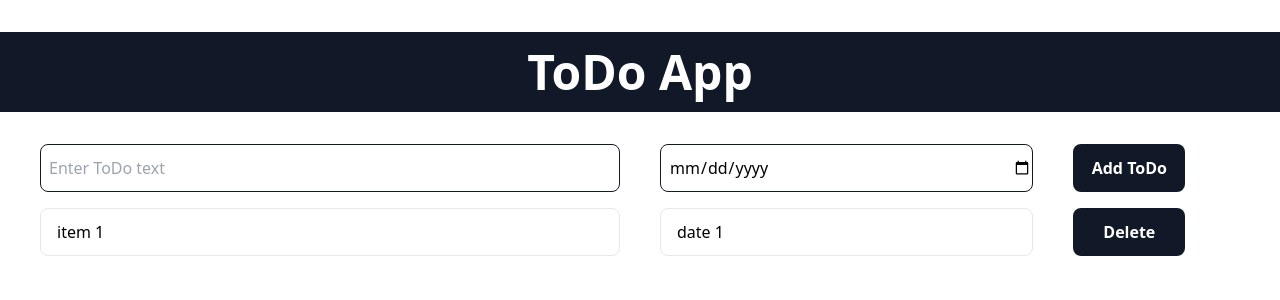
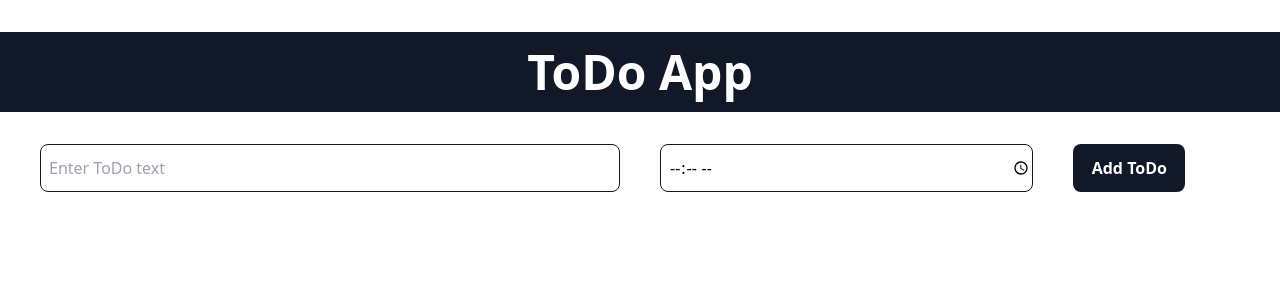
Before and after one commit to Asad9340/ToDo-App, a React (Vite) app: page / in a window 1280 px wide. Shown: the top 300 px of the page. Built offline with nearby package versions, Linux system fonts and the light colour scheme.

Commit message:
added functionality on the add button

```diff
--- a/src/App.jsx
+++ b/src/App.jsx
@@ -1,13 +1,18 @@
+import { useState } from 'react';
 import Header from './Components/Header/Header.jsx';
 import Input from './Components/Input/Input.jsx';
-import Item from './Components/Item/Item';
-
+import Items from './Components/Items.jsx';
 function App() {
+const [todoItems,setTodoItems] =useState([])
+  const handleBtnClick = (todo, dateTime) => {
+    const newTodoItems=[...todoItems,{name:todo,dueDate:dateTime}]
+    setTodoItems(newTodoItems);
+  };
   return (
     <>
-      <Header />
-      <Input />
-      <Item />
+      <Header></Header>
+      <Input handleBtnClick={handleBtnClick}></Input>
+      <Items todoItems={todoItems}></Items>
     </>
   );
 }
--- a/src/Components/Input/Input.jsx
+++ b/src/Components/Input/Input.jsx
@@ -1,4 +1,25 @@
-function Input() {
+import { useState } from 'react';
+
+// eslint-disable-next-line react/prop-types
+function Input({ handleBtnClick }) {
+  const [todo, setTodo] = useState('');
+  const [dateTime, setDateTime] = useState('');
+
+  const handleTodoChange = event => {
+    setTodo(event.target.value);
+  };
+  const handleDateChange = event => {
+    setDateTime(event.target.value);
+  };
+  const handleAddBtn = () => {
+    if (todo!=='' && setDateTime!=='') {
+      handleBtnClick(todo, dateTime);
+      setTodo('');
+      setDateTime('');
+    } else {
+      alert('Please todo and date time');
+    }
+  };
   return (
     <div className="grid gap-4 md:gap-10 grid-cols-12 mx-4 md:mx-10">
       <div className="col-span-6">
@@ -8,19 +29,26 @@ function Input() {
           name=""
           placeholder="Enter ToDo text"
           id=""
+          value={todo}
+          onChange={handleTodoChange}
         />
       </div>
       <div className="col-span-4">
         <input
           className="w-full h-12 pl-2 rounded-lg duration-200 border border-gray-900"
-          type="date"
+          type="time"
           name=""
           placeholder="Enter ToDo text"
           id=""
+          value={dateTime}
+          onChange={handleDateChange}
         />
       </div>
       <div className="col-span-2">
-        <button className="bg-gray-900 py-3 px-4 text-white rounded-lg outline-none font-semibold hover:bg-gray-800 active:bg-gray-950 duration-200 w-28">
+        <button
+          onClick={handleAddBtn}
+          className="bg-gray-900 py-3 px-4 text-white rounded-lg outline-none font-semibold hover:bg-gray-800 active:bg-gray-950 duration-200 w-28"
+        >
           Add ToDo
         </button>
       </div>
--- a/src/Components/Item/Item.jsx
+++ b/src/Components/Item/Item.jsx
@@ -1,14 +1,18 @@
-function Item() {
+/* eslint-disable react/prop-types */
+// eslint-disable-next-line react/prop-types
+function Item({ item }) {
+  console.log(item);
+  const { name, dueDate } = item;
   return (
     <div className="grid gap-4 md:gap-10 grid-cols-12 mx-4 md:mx-10 mt-4">
       <div className="col-span-6 border flex items-center rounded-lg pl-4 hover:bg-gray-900 hover:text-white duration-300">
-        <h2>item 1</h2>
+        <h2>{name}</h2>
       </div>
       <div className="col-span-4 border flex items-center rounded-lg pl-4 hover:bg-gray-900 hover:text-white duration-300">
-        <h2>date 1</h2>
+        <h2>{dueDate}</h2>
       </div>
       <div className="col-span-2">
-        <button className="bg-gray-900 py-3 px-4 text-white rounded-lg outline-none font-semibold hover:bg-gray-800 active:bg-gray-950 duration-200 w-28">
+        <button className="bg-red-800 py-3 px-4 text-white rounded-lg outline-none font-semibold hover:bg-red-700 active:bg-red-950 duration-200 w-28">
           Delete
         </button>
       </div>
--- /dev/null
+++ b/src/Components/Items.jsx
@@ -0,0 +1,17 @@
+/* eslint-disable react/prop-types */
+
+import Item from './Item/Item'
+function Items({ todoItems }) {
+  return (
+    <div>
+      {
+        // eslint-disable-next-line react/prop-types
+        todoItems.map((item, index) => (
+          <Item key={index} item={item}></Item>
+        ))
+      }
+    </div>
+  );
+}
+
+export default Items
```
